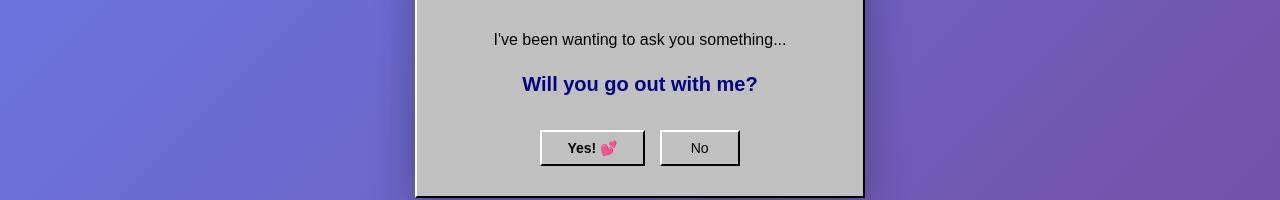
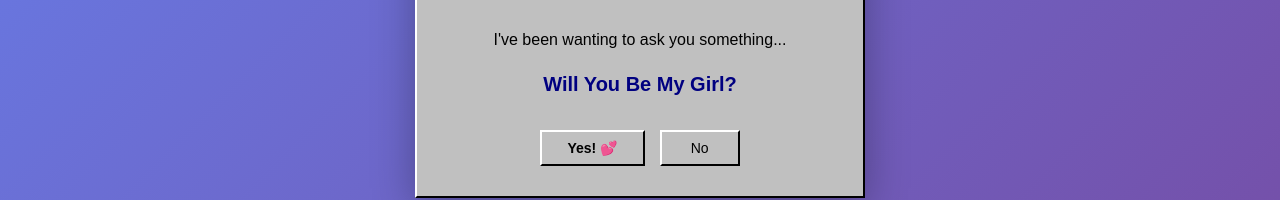
Before and after one commit to kammo237/Final-Straw, a plain HTML site: page index.html in a window 1280 px wide. Shown: the part 361-561 px from the top of the page. Drawn offline with Linux system fonts and the light colour scheme.

Commit message:
Update index.html

```diff
--- a/index.html
+++ b/index.html
@@ -207,7 +207,7 @@
             <div class="icon">🥺</div>
             <div class="message">
                 I've been wanting to ask you something...
-                <strong>Will you go out with me?</strong>
+                <strong>Will You Be My Girl?</strong>
             </div>
             <div class="buttons">
                 <button class="btn btn-yes" onclick="handleYes()">Yes! 💕</button>
```
